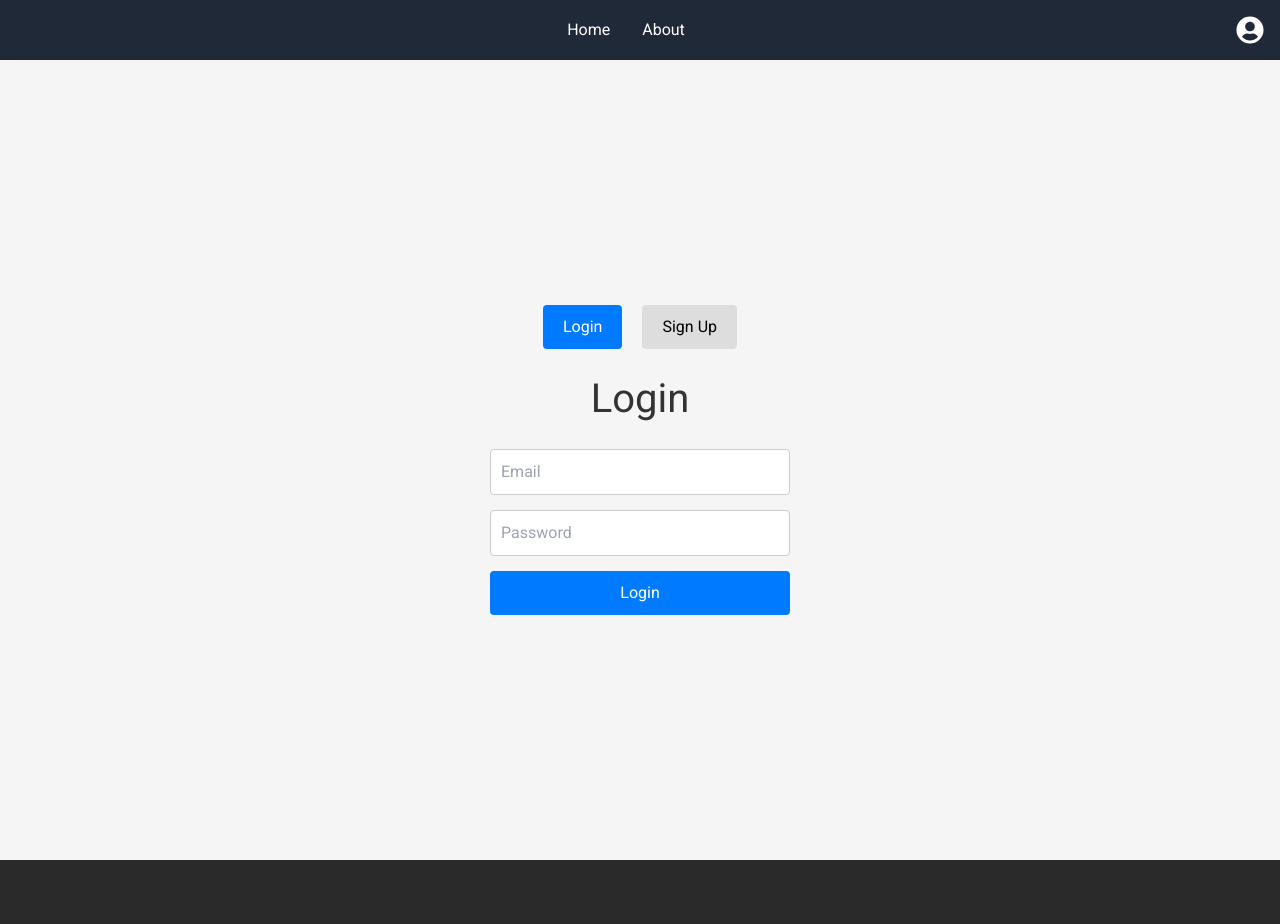
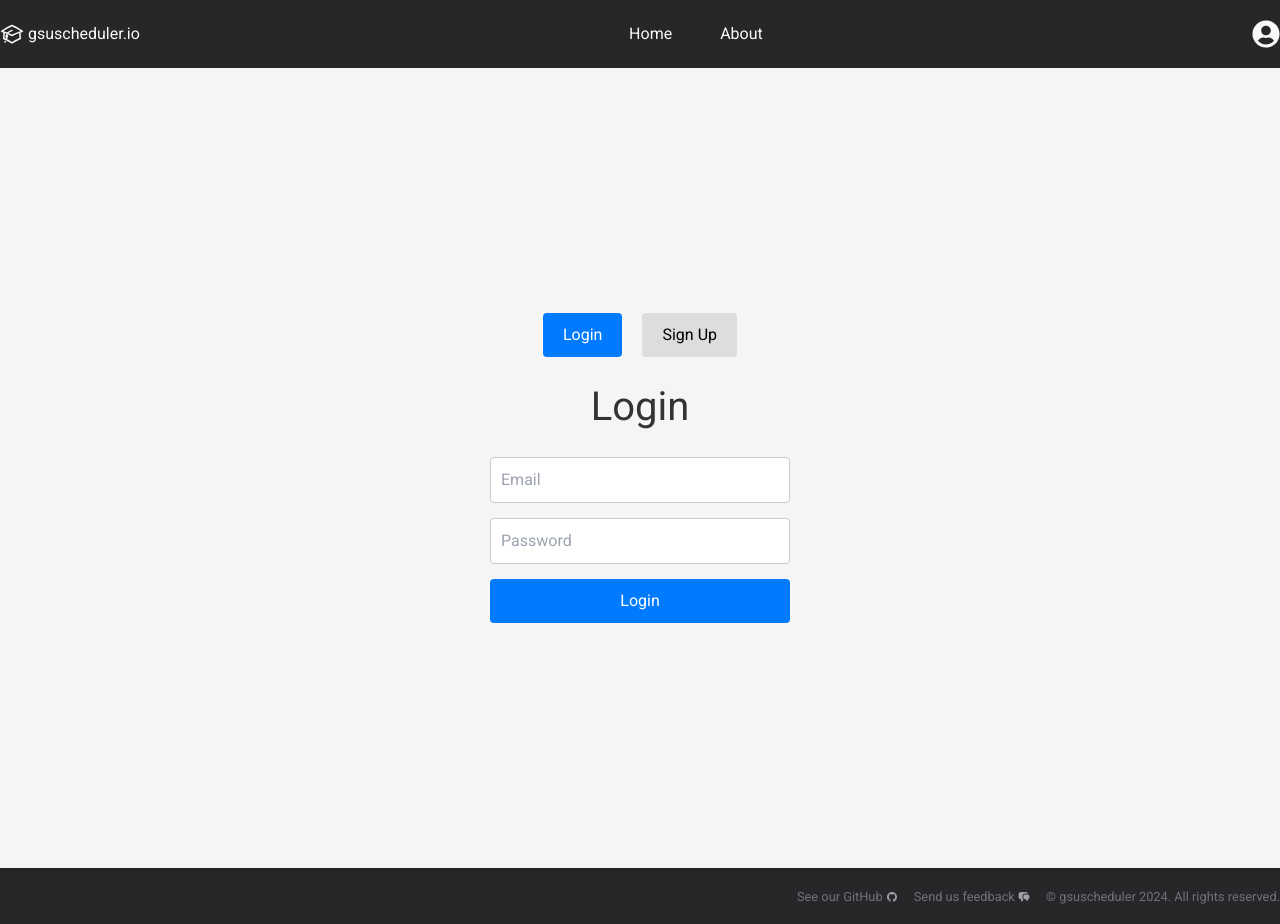
Before and after one commit to GSU-Scheduler/website2, a React (Create React App) app: page /auth in a window 1280 px wide. Before the commit the page ends 860 px from the top, so only its background shows below. Built offline with nearby package versions, Linux system fonts and the light colour scheme; no server answers.

Commit message:
styling changes, changed html struct for seo, and added small footer

```diff
--- a/package.json
+++ b/package.json
@@ -8,7 +8,6 @@
     "@testing-library/user-event": "^13.5.0",
     "@types/jest": "^27.5.2",
     "@types/node": "^16.18.101",
-    "@types/react": "^18.3.3",
     "@types/react-dom": "^18.3.0",
     "@types/react-icons": "^3.0.0",
     "@types/react-select": "^5.0.1",
@@ -52,6 +51,7 @@
   },
   "devDependencies": {
     "@types/lodash.debounce": "^4.0.9",
+    "@types/react": "^18.3.5",
     "@types/react-big-calendar": "^1.8.9",
     "autoprefixer": "^10.4.19",
     "postcss": "^8.4.38",
--- a/src/App.tsx
+++ b/src/App.tsx
@@ -4,18 +4,22 @@ import { ColorProvider } from "./components/ColorContext";
 import Home from "./pages/Home";
 import Navbar from "./components/Navbar";
 import Auth from "./pages/Auth";
-
 import "./index.css";
+import Container from "./container";
+import Footer from "./components/footer";
 
 const App: React.FC = () => {
   return (
     <ColorProvider>
       <BrowserRouter>
-        <Navbar />
-        <Routes>
-          <Route path="/" element={<Home />} />
-          <Route path='/auth' element={<Auth />}/>
-        </Routes>
+        <Container>
+          <Navbar />
+          <Routes>
+            <Route path="/" element={<Home />} />
+            <Route path="/auth" element={<Auth />} />
+          </Routes>
+          <Footer />
+        </Container>
       </BrowserRouter>
     </ColorProvider>
   );
--- a/src/TimeInput.jsx
+++ b/src/TimeInput.jsx
@@ -35,7 +35,7 @@ const TimeInput = ({ label, time, setTime }) => {
             onChange={handleHourChange}
             maxLength="2"
             placeholder="HH"
-            className="w-12 bg-gray-700 text-white p-2 rounded mr-2"
+            className="w-12 outline-none bg-transparent text-zinc-50 p-1.5 rounded border shadow mr-2 placeholder-zinc-500"
             required
           />
           <span>:</span>
@@ -45,7 +45,7 @@ const TimeInput = ({ label, time, setTime }) => {
             onChange={handleMinuteChange}
             maxLength="2"
             placeholder="MM"
-            className="w-12 bg-gray-700 text-white p-2 rounded mx-2"
+            className="w-12 outline-none bg-transparent text-zinc-50 p-1.5 rounded border shadow mx-2 placeholder-zinc-500"
             required
           />
           <Select
@@ -57,16 +57,15 @@ const TimeInput = ({ label, time, setTime }) => {
             styles={{
               control: (provided) => ({
                 ...provided,
-                backgroundColor: '#4A4A4A',
-                borderColor: '#4A4A4A',
-                color: '#fff',
+                backgroundColor: '',
+                color: '#e2e8f0',
               }),
               option: (provided, state) => ({
                 ...provided,
-                backgroundColor: state.isSelected ? '#6B7280' : '#4A4A4A',
-                color: '#fff',
+                backgroundColor: '#f8fafc',
+                color: '#0f172a',
                 '&:hover': {
-                  backgroundColor: '#6B7280',
+                  backgroundColor: '#d4d4d8',
                 },
               }),
             }}
--- a/src/components/BasicCalendar.css
+++ b/src/components/BasicCalendar.css
@@ -3,7 +3,7 @@
     align-items: center;
     justify-content: center;
     padding: 16px !important;
-    font-weight: 600 !important;
+    font-weight: 500 !important;
     font-size: 14px !important;
     border-bottom: none !important;
 }
--- a/src/components/Navbar.tsx
+++ b/src/components/Navbar.tsx
@@ -1,6 +1,6 @@
-import React, { useState, useEffect } from 'react';
-import { Link, useNavigate } from 'react-router-dom';
-import { FaUserCircle } from 'react-icons/fa';
+import React, { useState, useEffect } from "react";
+import { Link, useNavigate } from "react-router-dom";
+import { FaUserCircle } from "react-icons/fa";
 import { getAuth, onAuthStateChanged, signOut } from "firebase/auth";
 
 const Navbar = () => {
@@ -18,7 +18,7 @@ const Navbar = () => {
       await signOut(auth);
       setDropdownOpen(false);
       setUserEmail(null); // Reset the user email on logout
-            navigate('/'); // Redirect to login page after logout
+      navigate("/"); // Redirect to login page after logout
     } catch (error) {
       console.error("Error logging out:", error);
     }
@@ -37,15 +37,42 @@ const Navbar = () => {
   }, [auth]);
 
   return (
-        <nav className="flex justify-between items-center bg-gray-800 text-white p-4">
-            <div className="flex justify-center flex-grow">
-                <Link to="/" className="text-white text-base mx-4 transition-colors duration-300 hover:text-blue-500">Home</Link>
-                <Link to="/about" className="text-white text-base mx-4 transition-colors duration-300 hover:text-blue-500">About</Link>
+    <header className="flex justify-between items-center bg-zinc-800 text-zinc-50 py-5">
+      <Link to="/" className="text-base mb-0">
+        <svg
+          xmlns="http://www.w3.org/2000/svg"
+          fill="none"
+          viewBox="0 0 24 24"
+          strokeWidth={1.5}
+          stroke="currentColor"
+          className="size-6 inline"
+        >
+          <path
+            strokeLinecap="round"
+            strokeLinejoin="round"
+            d="M4.26 10.147a60.438 60.438 0 0 0-.491 6.347A48.62 48.62 0 0 1 12 20.904a48.62 48.62 0 0 1 8.232-4.41 60.46 60.46 0 0 0-.491-6.347m-15.482 0a50.636 50.636 0 0 0-2.658-.813A59.906 59.906 0 0 1 12 3.493a59.903 59.903 0 0 1 10.399 5.84c-.896.248-1.783.52-2.658.814m-15.482 0A50.717 50.717 0 0 1 12 13.489a50.702 50.702 0 0 1 7.74-3.342M6.75 15a.75.75 0 1 0 0-1.5.75.75 0 0 0 0 1.5Zm0 0v-3.675A55.378 55.378 0 0 1 12 8.443m-7.007 11.55A5.981 5.981 0 0 0 6.75 15.75v-1.5"
+          />
+        </svg>
+        {" "}gsuscheduler.io
+      </Link>
+      <div className="flex justify-center space-x-12">
+        <Link
+          to="/"
+          className="text-base transition-colors duration-300 hover:text-blue-500"
+        >
+          Home
+        </Link>
+        <Link
+          to="/about"
+          className="text-base transition-colors duration-300 hover:text-blue-500"
+        >
+          About
+        </Link>
       </div>
       <div className="relative">
         <FaUserCircle
           size={28}
-                    className="cursor-pointer"
+          className="cursor-pointer hover:fill-blue-500 transition-colors duration-300"
           onClick={toggleDropdown}
         />
         {dropdownOpen && (
@@ -55,7 +82,7 @@ const Navbar = () => {
             ) : (
               <Link
                 to="/auth"
-                                className="block px-4 py-2 hover:bg-gray-200"
+                className="block px-4 py-2 hover:bg-gray-200 rounded-md transition-colors duration-300"
                 onClick={() => setDropdownOpen(false)}
               >
                 Login
@@ -72,7 +99,7 @@ const Navbar = () => {
           </div>
         )}
       </div>
-        </nav>
+    </header>
   );
 };
 
--- /dev/null
+++ b/src/components/footer.tsx
@@ -0,0 +1,37 @@
+export default function Footer() {
+  return (
+    <footer className="mt-auto text-end space-x-4 text-zinc-500 py-4">
+      <small>
+        <a href="https://github.com/GSU-Scheduler" className="hover:text-zinc-50 hover:underline" target="_blank">
+          See our GitHub{" "}
+          <svg
+            viewBox="0 2 24 24"
+            aria-hidden="true"
+            className="w-3  inline fill-zinc-400"
+          >
+            <path
+              fill-rule="evenodd"
+              clip-rule="evenodd"
+              d="M12 2C6.477 2 2 6.463 2 11.97c0 4.404 2.865 8.14 6.839 9.458.5.092.682-.216.682-.48 0-.236-.008-.864-.013-1.695-2.782.602-3.369-1.337-3.369-1.337-.454-1.151-1.11-1.458-1.11-1.458-.908-.618.069-.606.069-.606 1.003.07 1.531 1.027 1.531 1.027.892 1.524 2.341 1.084 2.91.828.092-.643.35-1.083.636-1.332-2.22-.251-4.555-1.107-4.555-4.927 0-1.088.39-1.979 1.029-2.675-.103-.252-.446-1.266.098-2.638 0 0 .84-.268 2.75 1.022A9.607 9.607 0 0 1 12 6.82c.85.004 1.705.114 2.504.336 1.909-1.29 2.747-1.022 2.747-1.022.546 1.372.202 2.386.1 2.638.64.696 1.028 1.587 1.028 2.675 0 3.83-2.339 4.673-4.566 4.92.359.307.678.915.678 1.846 0 1.332-.012 2.407-.012 2.734 0 .267.18.577.688.48 3.97-1.32 6.833-5.054 6.833-9.458C22 6.463 17.522 2 12 2Z"
+            ></path>
+          </svg>
+        </a>
+      </small>
+      <small>
+        <a href="https://github.com/GSU-Scheduler" className="hover:text-zinc-50 hover:underline" target="_blank">
+          Send us feedback{" "}
+          <svg
+            xmlns="http://www.w3.org/2000/svg"
+            viewBox="0 2 20 20"
+            fill="currentColor"
+            className="size-5 inline text-zinc-400 w-3"
+          >
+            <path d="M3.505 2.365A41.369 41.369 0 0 1 9 2c1.863 0 3.697.124 5.495.365 1.247.167 2.18 1.108 2.435 2.268a4.45 4.45 0 0 0-.577-.069 43.141 43.141 0 0 0-4.706 0C9.229 4.696 7.5 6.727 7.5 8.998v2.24c0 1.413.67 2.735 1.76 3.562l-2.98 2.98A.75.75 0 0 1 5 17.25v-3.443c-.501-.048-1-.106-1.495-.172C2.033 13.438 1 12.162 1 10.72V5.28c0-1.441 1.033-2.717 2.505-2.914Z" />
+            <path d="M14 6c-.762 0-1.52.02-2.271.062C10.157 6.148 9 7.472 9 8.998v2.24c0 1.519 1.147 2.839 2.71 2.935.214.013.428.024.642.034.2.009.385.09.518.224l2.35 2.35a.75.75 0 0 0 1.28-.531v-2.07c1.453-.195 2.5-1.463 2.5-2.915V8.998c0-1.526-1.157-2.85-2.729-2.936A41.645 41.645 0 0 0 14 6Z" />
+          </svg>
+        </a>
+      </small>
+      <small>&copy; gsuscheduler 2024. All rights reserved.{"  "}</small>
+    </footer>
+  );
+}
--- /dev/null
+++ b/src/container.tsx
@@ -0,0 +1,3 @@
+export default function Container({ children }: Readonly<{ children: React.ReactNode }>) {
+    return <div className="max-w-[1400px] bg-zinc-800 min-h-screen flex flex-col mx-auto">{children}</div>;
+  }
--- a/tailwind.config.js
+++ b/tailwind.config.js
@@ -4,8 +4,8 @@ module.exports = {
   theme: {
     extend: {
       colors: {
-        background: '#2A2A2B',
-        sidebar: '#2A2A2B'
+        background: '#27272a',
+        sidebar: '#27272a'
       },
     },
   },
```
Also changed, not shown: src/components/BasicCalendar.tsx (+43 -26 lines), src/pages/Home.tsx (+61 -73 lines), 1 other file (tests, documents, lock files or other folders). Lines whose indentation alone changed are shown as unchanged.
